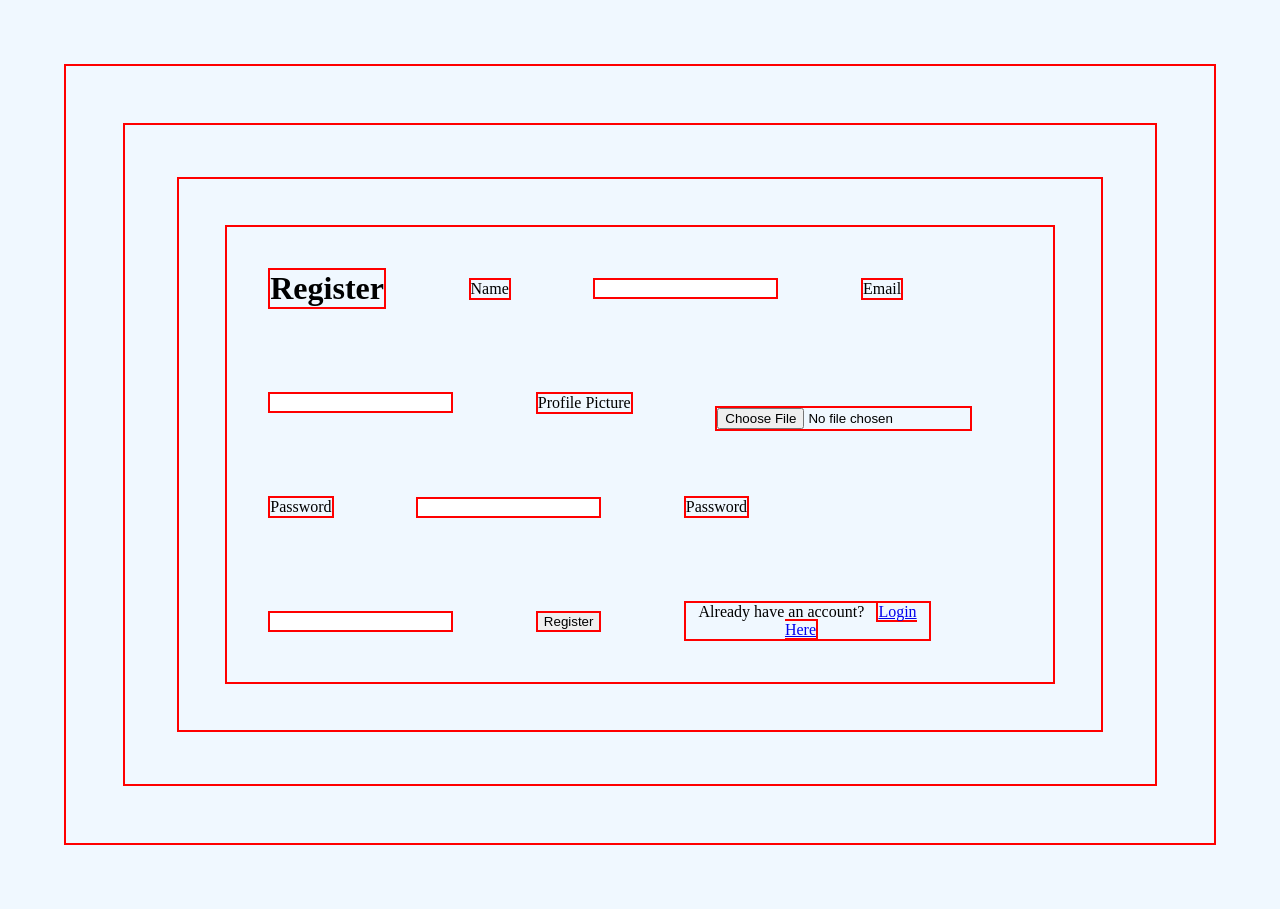
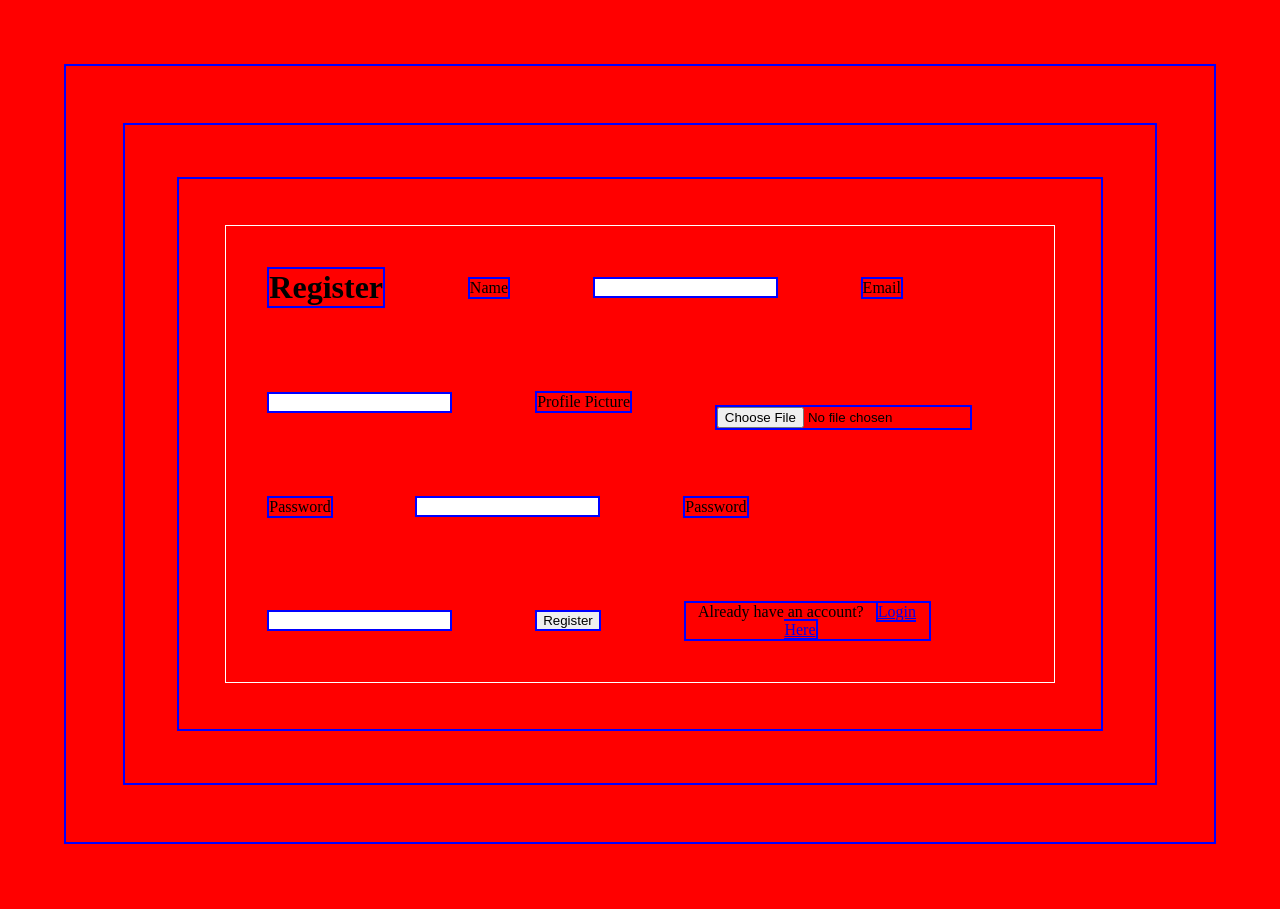
Before and after one commit to Adewuyipraise/Phone-Book, a PHP site: page /register.php in a window 1280 px wide. After the commit the page ends 844 px from the top, so only its background shows below. Run offline with PHP 8.4, Linux system fonts and the light colour scheme.

Commit message:
Update style.css

```diff
--- a/styles/style.css
+++ b/styles/style.css
@@ -1,10 +1,10 @@
 * {
 	margin: 5%;
-	border: 2px solid red;
+	border: 2px solid blue;
 }
 
 body {
-	background-color: Aliceblue;
+	background: Red;
 }
 
 form {
@@ -14,4 +14,5 @@ form {
 	align-content: center;
 	align-items: center;
 	text-align: center;
+	border: 1px solid white
 }
```
